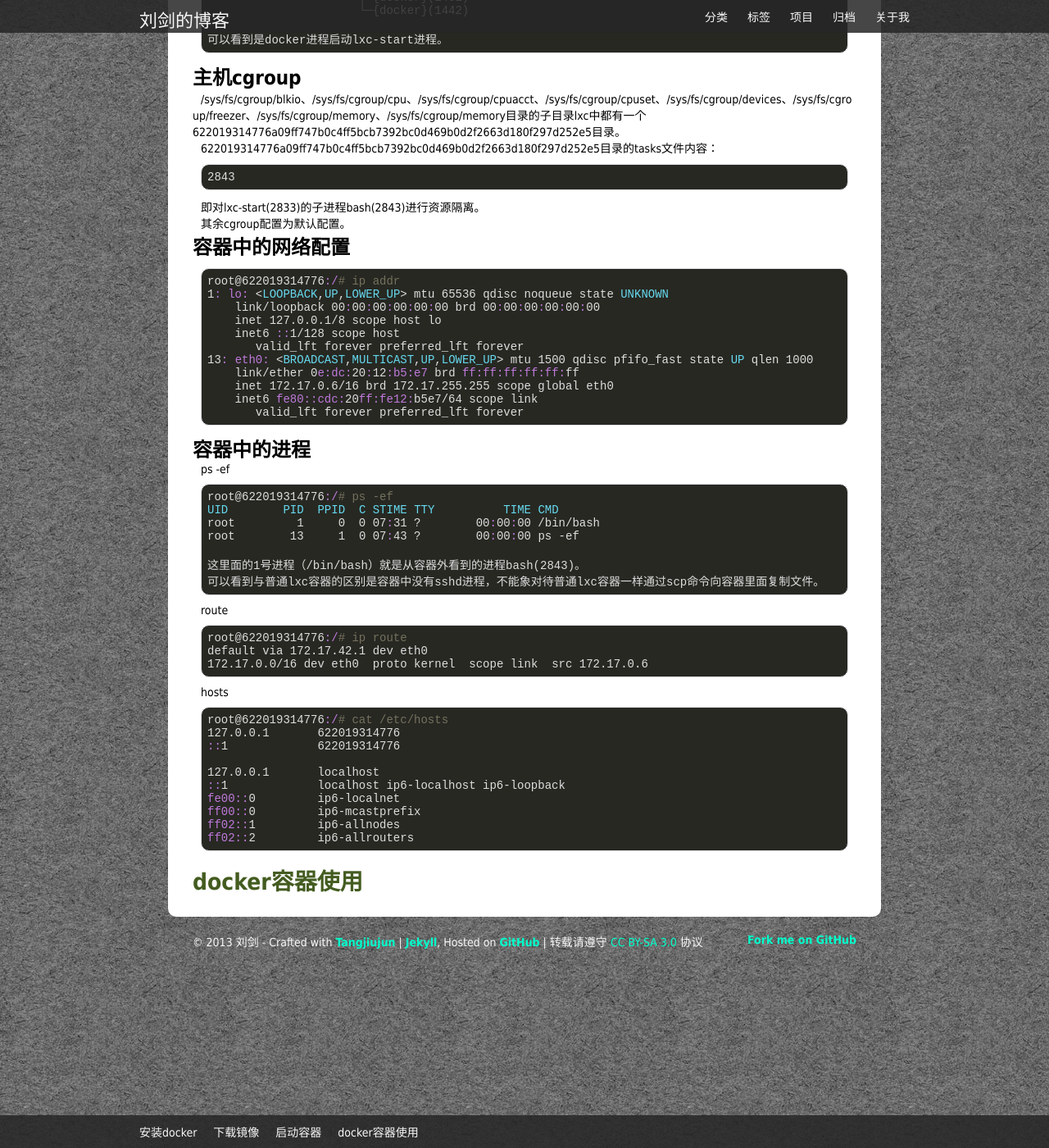
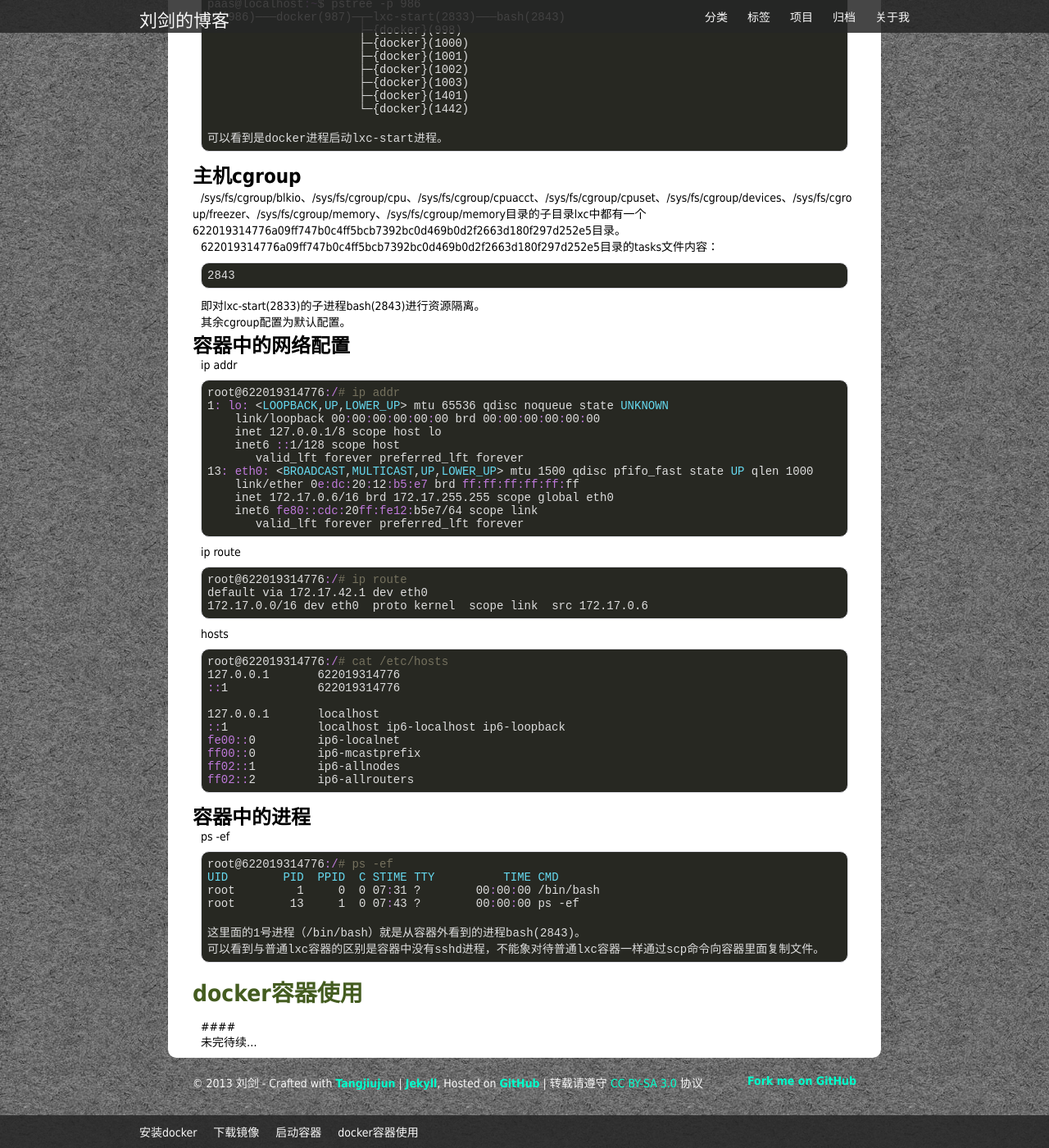
Before and after one commit to lsword/lsword.github.io, a Jekyll site: the page built from _posts/2013-10-29-docker使用笔记.md, in a window 1280 px wide and 1400 px high, scrolled down 2899 px. Shown: the whole window at 82% size. Built offline with Jekyll 4.4.1, drawn with Linux system fonts in a browser that asks for light colours; Markdown is read by kramdown in place of the engine named in the settings; comment, search, counter and statistics services are not loaded; some of the changed lines change nothing that is shown; some of the changed text lies outside the part shown.

Commit message:
fix docker doc

```diff
--- a/_posts/2013-10-29-docker使用笔记.md
+++ b/_posts/2013-10-29-docker使用笔记.md
@@ -129,6 +129,14 @@
 	          collisions:0 txqueuelen:1000
 	          RX bytes:468 (468.0 B)  TX bytes:468 (468.0 B)
 
+执行brctl show查看网桥配置
+
+	paas@localhost:/sys/fs/cgroup/memory/lxc$ brctl show
+	bridge name	bridge id		STP enabled	interfaces
+	docker0		8000.fe619fa4baa0	no		vethxlso0v
+	lxcbr0		8000.000000000000	no
+
+
 #### 主机进程
 
 通过ps命令查看lxc相关进程
@@ -177,6 +185,8 @@
 
 #### 容器中的网络配置
 
+ip addr
+
 	root@622019314776:/# ip addr
 	1: lo: <LOOPBACK,UP,LOWER_UP> mtu 65536 qdisc noqueue state UNKNOWN
 	    link/loopback 00:00:00:00:00:00 brd 00:00:00:00:00:00
@@ -189,19 +199,7 @@
 	    inet6 fe80::cdc:20ff:fe12:b5e7/64 scope link
 	       valid_lft forever preferred_lft forever
 
-#### 容器中的进程
-
-ps -ef
-
-	root@622019314776:/# ps -ef
-	UID        PID  PPID  C STIME TTY          TIME CMD
-	root         1     0  0 07:31 ?        00:00:00 /bin/bash
-	root        13     1  0 07:43 ?        00:00:00 ps -ef
-
-	这里面的1号进程（/bin/bash）就是从容器外看到的进程bash(2843)。
-	可以看到与普通lxc容器的区别是容器中没有sshd进程，不能象对待普通lxc容器一样通过scp命令向容器里面复制文件。
-
-route
+ip route
 
 	root@622019314776:/# ip route
 	default via 172.17.42.1 dev eth0
@@ -220,12 +218,24 @@
 	ff02::1		ip6-allnodes
 	ff02::2		ip6-allrouters
 
+#### 容器中的进程
+
+ps -ef
+
+	root@622019314776:/# ps -ef
+	UID        PID  PPID  C STIME TTY          TIME CMD
+	root         1     0  0 07:31 ?        00:00:00 /bin/bash
+	root        13     1  0 07:43 ?        00:00:00 ps -ef
+
+	这里面的1号进程（/bin/bash）就是从容器外看到的进程bash(2843)。
+	可以看到与普通lxc容器的区别是容器中没有sshd进程，不能象对待普通lxc容器一样通过scp命令向容器里面复制文件。
+
 ### docker容器使用
 
+####
 
 
-
-
+未完待续...
 
 [Linux中的namespaces]: http://lsword.github.io/2013/09/20.html
 [sched-bwc]: https://www.kernel.org/doc/Documentation/scheduler/sched-bwc.txt
```
